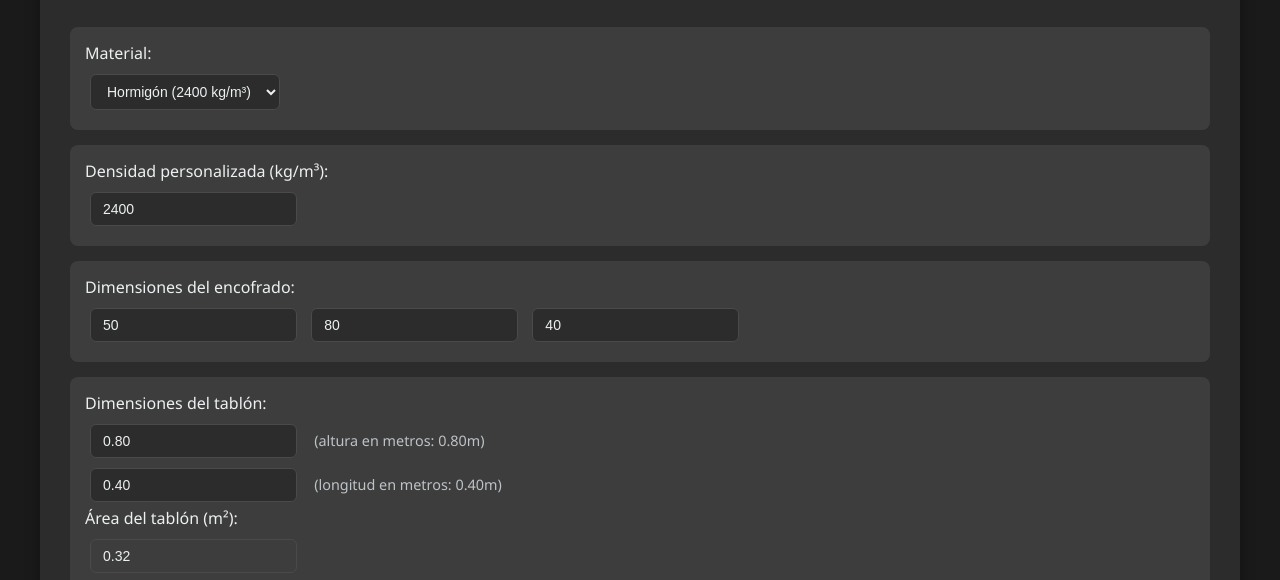
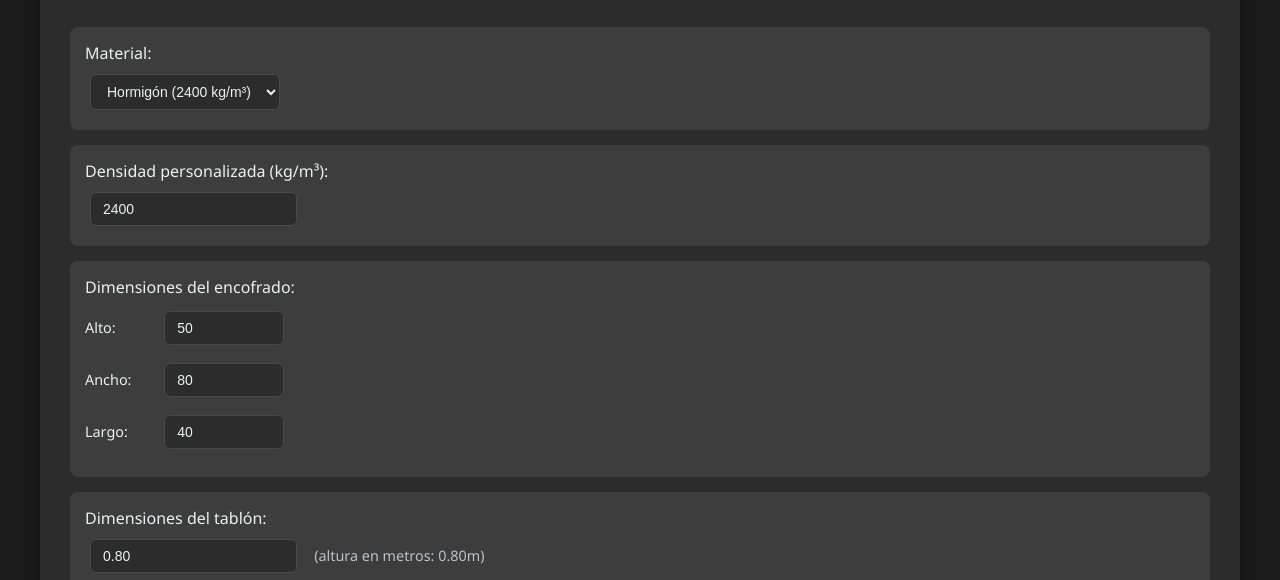
Before and after one commit to desarrolladormadrid/encofrados, a plain HTML site: page index.html in a window 1280 px wide. Shown: the part 169-749 px from the top of the page. Drawn offline with nearby package versions, Linux system fonts and the light colour scheme.

Commit message:
Update index.html

```diff
--- a/index.html
+++ b/index.html
@@ -97,6 +97,21 @@
         margin-bottom: 5px;
         color: var(--text-color);
         font-weight: 500;
+    }
+    .input-group > div {
+        margin: 8px 0;
+    }
+
+    .input-group > div label {
+        display: inline-block;
+        width: 60px;
+        margin-right: 10px;
+        font-size: 0.9em;
+        color: var(--text-color);
+    }
+
+    .input-group > div input {
+        width: 120px;
     }
     input, select {
         padding: 8px 12px;
@@ -222,9 +237,18 @@
 
     <div class="input-group">
         <label>Dimensiones del encofrado:</label>
-        <input type="number" id="altura" value="50" placeholder="Altura (cm)">
-        <input type="number" id="ancho" value="80" placeholder="Ancho (cm)">
-        <input type="number" id="largo" value="40" placeholder="Largo (cm)">
+        <div>
+            <label for="altura">Alto:</label>
+            <input type="number" id="altura" value="50" placeholder="Altura (cm)">
+        </div>
+        <div>
+            <label for="ancho">Ancho:</label>
+            <input type="number" id="ancho" value="80" placeholder="Ancho (cm)">
+        </div>
+        <div>
+            <label for="largo">Largo:</label>
+            <input type="number" id="largo" value="40" placeholder="Largo (cm)">
+        </div>
     </div>
 
     <div class="input-group">
```
